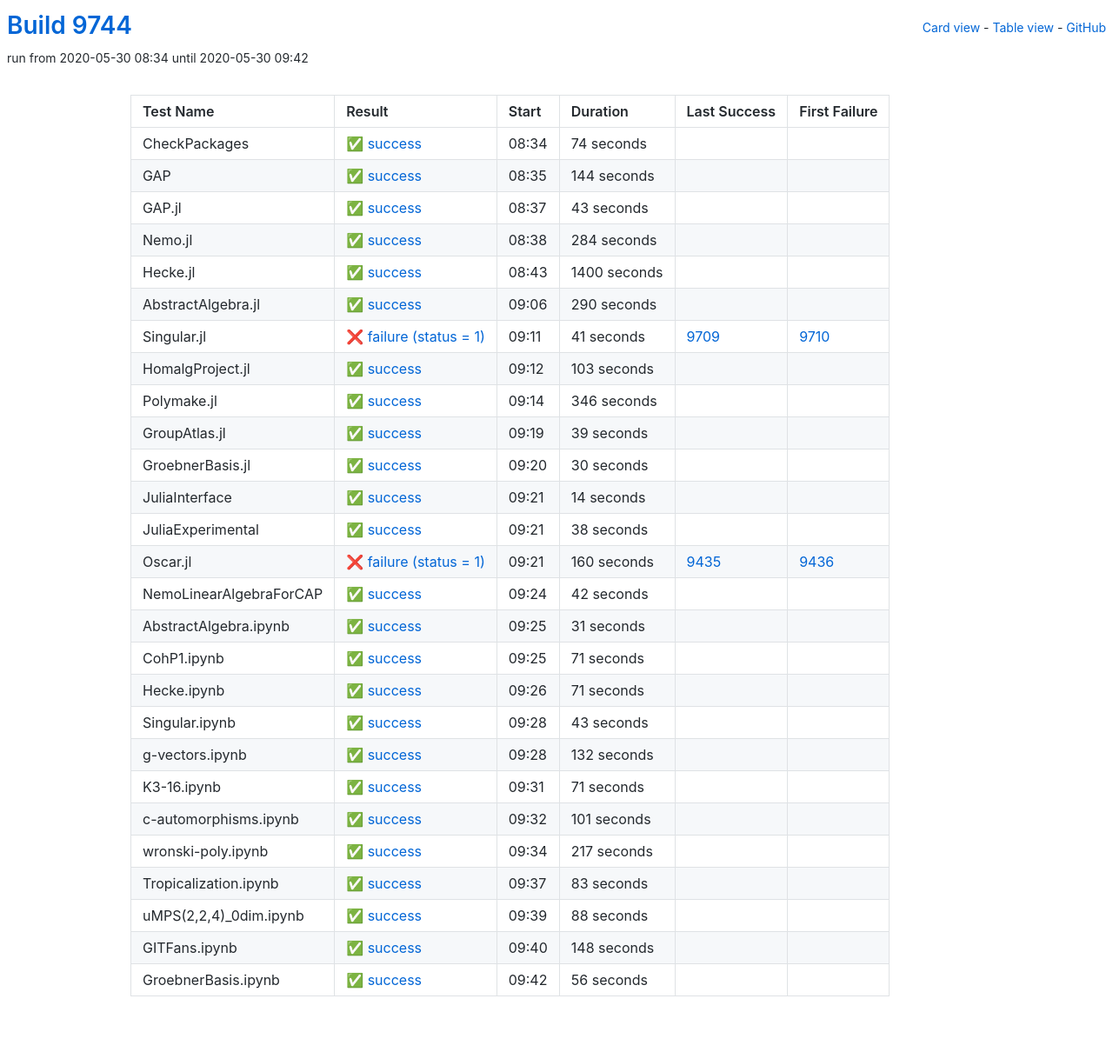
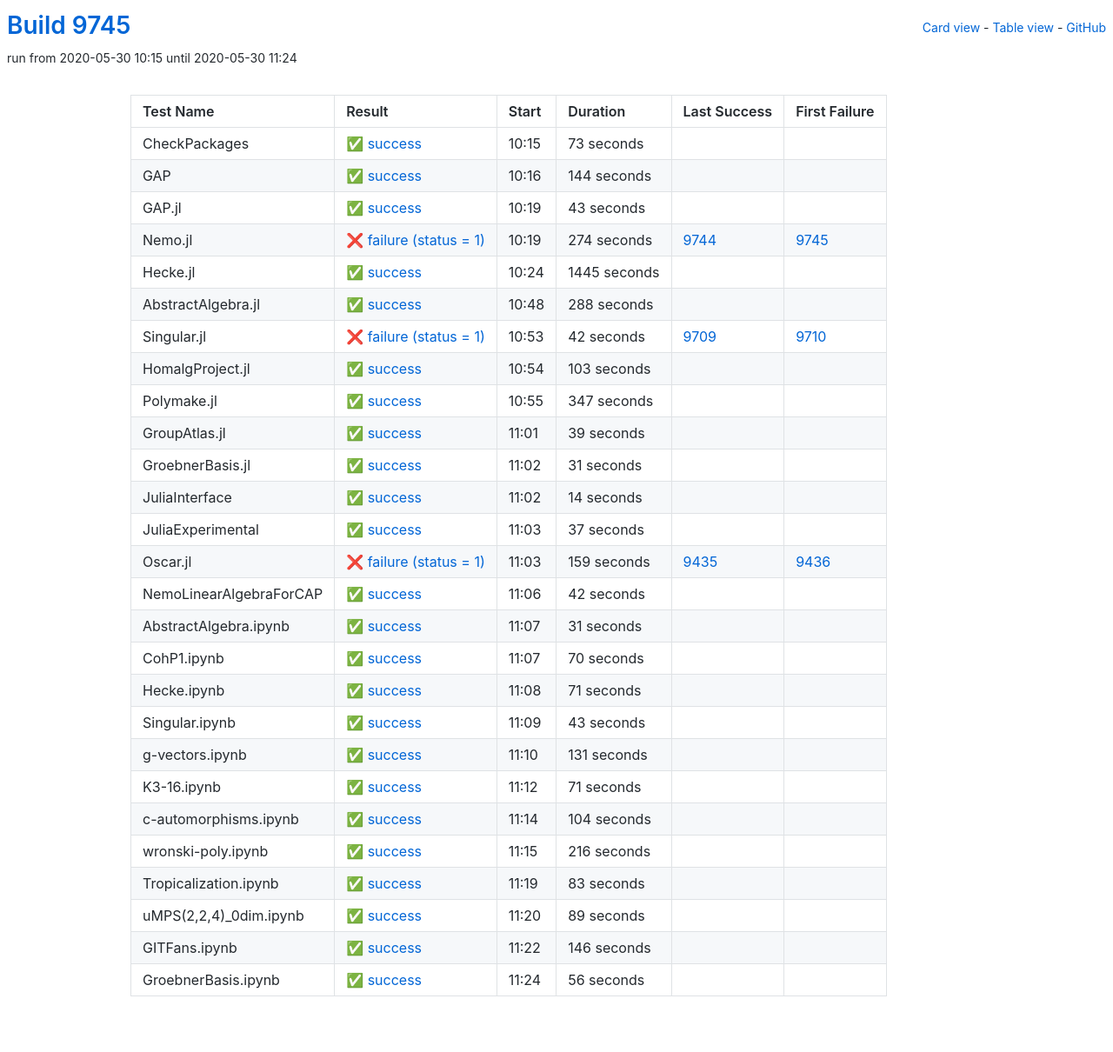
Before and after one commit to oscar-system/oscar-ci-status, a Jekyll site: the page built from table.html, in a window 1280 px wide. Shown: the whole page at 87% size. Built offline with Jekyll 4.4.1, drawn with Linux system fonts in a browser that asks for light colours.

Commit message:
Build 9745

```diff
--- a/_data/ci.yml
+++ b/_data/ci.yml
@@ -1,17 +1,17 @@
-build: 9744
-build_url: https://oscarci.mathematik.uni-kl.de/job/oscar/9744/
+build: 9745
+build_url: https://oscarci.mathematik.uni-kl.de/job/oscar/9745/
 job: oscar
 tests:
-- duration: 74
+- duration: 73
   exitcode: 0
   first_failure: false
   first_failure_url: null
   id: checkpackages
   last_success: false
   last_success_url: null
-  log: https://oscarci.mathematik.uni-kl.de/job/oscar/9744/artifact/logs/build-9744/CheckPackages.log
+  log: https://oscarci.mathematik.uni-kl.de/job/oscar/9745/artifact/logs/build-9745/CheckPackages.log
   name: CheckPackages
-  start: 2020-05-30 08:34
+  start: 2020-05-30 10:15
   status: success
   success: true
 - duration: 144
@@ -21,9 +21,9 @@
   id: gap
   last_success: false
   last_success_url: null
-  log: https://oscarci.mathematik.uni-kl.de/job/oscar/9744/artifact/logs/build-9744/GAP.log
+  log: https://oscarci.mathematik.uni-kl.de/job/oscar/9745/artifact/logs/build-9745/GAP.log
   name: GAP
-  start: 2020-05-30 08:35
+  start: 2020-05-30 10:16
   status: success
   success: true
 - duration: 43
@@ -33,57 +33,57 @@
   id: gap-jl
   last_success: false
   last_success_url: null
-  log: https://oscarci.mathematik.uni-kl.de/job/oscar/9744/artifact/logs/build-9744/GAP.jl.log
+  log: https://oscarci.mathematik.uni-kl.de/job/oscar/9745/artifact/logs/build-9745/GAP.jl.log
   name: GAP.jl
-  start: 2020-05-30 08:37
+  start: 2020-05-30 10:19
   status: success
   success: true
-- duration: 284
-  exitcode: 0
-  first_failure: false
-  first_failure_url: null
+- duration: 274
+  exitcode: 1
+  first_failure: 9745
+  first_failure_url: https://oscarci.mathematik.uni-kl.de/job/oscar/9745/
   id: nemo-jl
-  last_success: false
-  last_success_url: null
-  log: https://oscarci.mathematik.uni-kl.de/job/oscar/9744/artifact/logs/build-9744/Nemo.jl.log
+  last_success: 9744
+  last_success_url: https://oscarci.mathematik.uni-kl.de/job/oscar/9744/
+  log: https://oscarci.mathematik.uni-kl.de/job/oscar/9745/artifact/logs/build-9745/Nemo.jl.log
   name: Nemo.jl
-  start: 2020-05-30 08:38
-  status: success
-  success: true
-- duration: 1400
+  start: 2020-05-30 10:19
+  status: failure
+  success: false
+- duration: 1445
   exitcode: 0
   first_failure: false
   first_failure_url: null
   id: hecke-jl
   last_success: false
   last_success_url: null
-  log: https://oscarci.mathematik.uni-kl.de/job/oscar/9744/artifact/logs/build-9744/Hecke.jl.log
+  log: https://oscarci.mathematik.uni-kl.de/job/oscar/9745/artifact/logs/build-9745/Hecke.jl.log
   name: Hecke.jl
-  start: 2020-05-30 08:43
+  start: 2020-05-30 10:24
   status: success
   success: true
-- duration: 290
+- duration: 288
   exitcode: 0
   first_failure: false
   first_failure_url: null
   id: abstractalgebra-jl
   last_success: false
   last_success_url: null
-  log: https://oscarci.mathematik.uni-kl.de/job/oscar/9744/artifact/logs/build-9744/AbstractAlgebra.jl.log
+  log: https://oscarci.mathematik.uni-kl.de/job/oscar/9745/artifact/logs/build-9745/AbstractAlgebra.jl.log
   name: AbstractAlgebra.jl
-  start: 2020-05-30 09:06
+  start: 2020-05-30 10:48
   status: success
   success: true
-- duration: 41
+- duration: 42
   exitcode: 1
   first_failure: 9710
   first_failure_url: https://oscarci.mathematik.uni-kl.de/job/oscar/9710/
   id: singular-jl
   last_success: 9709
   last_success_url: https://oscarci.mathematik.uni-kl.de/job/oscar/9709/
-  log: https://oscarci.mathematik.uni-kl.de/job/oscar/9744/artifact/logs/build-9744/Singular.jl.log
+  log: https://oscarci.mathematik.uni-kl.de/job/oscar/9745/artifact/logs/build-9745/Singular.jl.log
   name: Singular.jl
-  start: 2020-05-30 09:11
+  start: 2020-05-30 10:53
   status: failure
   success: false
 - duration: 103
@@ -93,21 +93,21 @@
   id: homalgproject-jl
   last_success: false
   last_success_url: null
-  log: https://oscarci.mathematik.uni-kl.de/job/oscar/9744/artifact/logs/build-9744/HomalgProject.jl.log
+  log: https://oscarci.mathematik.uni-kl.de/job/oscar/9745/artifact/logs/build-9745/HomalgProject.jl.log
   name: HomalgProject.jl
-  start: 2020-05-30 09:12
+  start: 2020-05-30 10:54
   status: success
   success: true
-- duration: 346
+- duration: 347
   exitcode: 0
   first_failure: false
   first_failure_url: null
   id: polymake-jl
   last_success: false
   last_success_url: null
-  log: https://oscarci.mathematik.uni-kl.de/job/oscar/9744/artifact/logs/build-9744/Polymake.jl.log
+  log: https://oscarci.mathematik.uni-kl.de/job/oscar/9745/artifact/logs/build-9745/Polymake.jl.log
   name: Polymake.jl
-  start: 2020-05-30 09:14
+  start: 2020-05-30 10:55
   status: success
   success: true
 - duration: 39
@@ -117,21 +117,21 @@
   id: groupatlas-jl
   last_success: false
   last_success_url: null
-  log: https://oscarci.mathematik.uni-kl.de/job/oscar/9744/artifact/logs/build-9744/GroupAtlas.jl.log
+  log: https://oscarci.mathematik.uni-kl.de/job/oscar/9745/artifact/logs/build-9745/GroupAtlas.jl.log
   name: GroupAtlas.jl
-  start: 2020-05-30 09:19
+  start: 2020-05-30 11:01
   status: success
   success: true
-- duration: 30
+- duration: 31
   exitcode: 0
   first_failure: false
   first_failure_url: null
   id: groebnerbasis-jl
   last_success: false
   last_success_url: null
-  log: https://oscarci.mathematik.uni-kl.de/job/oscar/9744/artifact/logs/build-9744/GroebnerBasis.jl.log
+  log: https://oscarci.mathematik.uni-kl.de/job/oscar/9745/artifact/logs/build-9745/GroebnerBasis.jl.log
   name: GroebnerBasis.jl
-  start: 2020-05-30 09:20
+  start: 2020-05-30 11:02
   status: success
   success: true
 - duration: 14
@@ -141,33 +141,33 @@
   id: juliainterface
   last_success: false
   last_success_url: null
-  log: https://oscarci.mathematik.uni-kl.de/job/oscar/9744/artifact/logs/build-9744/JuliaInterface.log
+  log: https://oscarci.mathematik.uni-kl.de/job/oscar/9745/artifact/logs/build-9745/JuliaInterface.log
   name: JuliaInterface
-  start: 2020-05-30 09:21
+  start: 2020-05-30 11:02
   status: success
   success: true
-- duration: 38
+- duration: 37
   exitcode: 0
   first_failure: false
   first_failure_url: null
   id: juliaexperimental
   last_success: false
   last_success_url: null
-  log: https://oscarci.mathematik.uni-kl.de/job/oscar/9744/artifact/logs/build-9744/JuliaExperimental.log
+  log: https://oscarci.mathematik.uni-kl.de/job/oscar/9745/artifact/logs/build-9745/JuliaExperimental.log
   name: JuliaExperimental
-  start: 2020-05-30 09:21
+  start: 2020-05-30 11:03
   status: success
   success: true
-- duration: 160
+- duration: 159
   exitcode: 1
   first_failure: 9436
   first_failure_url: https://oscarci.mathematik.uni-kl.de/job/oscar/9436/
   id: oscar-jl
   last_success: 9435
   last_success_url: https://oscarci.mathematik.uni-kl.de/job/oscar/9435/
-  log: https://oscarci.mathematik.uni-kl.de/job/oscar/9744/artifact/logs/build-9744/Oscar.jl.log
+  log: https://oscarci.mathematik.uni-kl.de/job/oscar/9745/artifact/logs/build-9745/Oscar.jl.log
   name: Oscar.jl
-  start: 2020-05-30 09:21
+  start: 2020-05-30 11:03
   status: failure
   success: false
 - duration: 42
@@ -177,9 +177,9 @@
   id: nemolinearalgebraforcap
   last_success: false
   last_success_url: null
-  log: https://oscarci.mathematik.uni-kl.de/job/oscar/9744/artifact/logs/build-9744/NemoLinearAlgebraForCAP.log
+  log: https://oscarci.mathematik.uni-kl.de/job/oscar/9745/artifact/logs/build-9745/NemoLinearAlgebraForCAP.log
   name: NemoLinearAlgebraForCAP
-  start: 2020-05-30 09:24
+  start: 2020-05-30 11:06
   status: success
   success: true
 - duration: 31
@@ -189,21 +189,21 @@
   id: abstractalgebra-ipynb
   last_success: false
   last_success_url: null
-  log: https://oscarci.mathematik.uni-kl.de/job/oscar/9744/artifact/logs/build-9744/AbstractAlgebra.ipynb.log
+  log: https://oscarci.mathematik.uni-kl.de/job/oscar/9745/artifact/logs/build-9745/AbstractAlgebra.ipynb.log
   name: AbstractAlgebra.ipynb
-  start: 2020-05-30 09:25
+  start: 2020-05-30 11:07
   status: success
   success: true
-- duration: 71
+- duration: 70
   exitcode: 0
   first_failure: false
   first_failure_url: null
   id: cohp1-ipynb
   last_success: false
   last_success_url: null
-  log: https://oscarci.mathematik.uni-kl.de/job/oscar/9744/artifact/logs/build-9744/CohP1.ipynb.log
+  log: https://oscarci.mathematik.uni-kl.de/job/oscar/9745/artifact/logs/build-9745/CohP1.ipynb.log
   name: CohP1.ipynb
-  start: 2020-05-30 09:25
+  start: 2020-05-30 11:07
   status: success
   success: true
 - duration: 71
@@ -213,9 +213,9 @@
   id: hecke-ipynb
   last_success: false
   last_success_url: null
-  log: https://oscarci.mathematik.uni-kl.de/job/oscar/9744/artifact/logs/build-9744/Hecke.ipynb.log
+  log: https://oscarci.mathematik.uni-kl.de/job/oscar/9745/artifact/logs/build-9745/Hecke.ipynb.log
   name: Hecke.ipynb
-  start: 2020-05-30 09:26
+  start: 2020-05-30 11:08
   status: success
   success: true
 - duration: 43
@@ -225,21 +225,21 @@
   id: singular-ipynb
   last_success: false
   last_success_url: null
-  log: https://oscarci.mathematik.uni-kl.de/job/oscar/9744/artifact/logs/build-9744/Singular.ipynb.log
+  log: https://oscarci.mathematik.uni-kl.de/job/oscar/9745/artifact/logs/build-9745/Singular.ipynb.log
   name: Singular.ipynb
-  start: 2020-05-30 09:28
+  start: 2020-05-30 11:09
   status: success
   success: true
-- duration: 132
+- duration: 131
   exitcode: 0
   first_failure: false
   first_failure_url: null
   id: g-vectors-ipynb
   last_success: false
   last_success_url: null
-  log: https://oscarci.mathematik.uni-kl.de/job/oscar/9744/artifact/logs/build-9744/g-vectors.ipynb.log
+  log: https://oscarci.mathematik.uni-kl.de/job/oscar/9745/artifact/logs/build-9745/g-vectors.ipynb.log
   name: g-vectors.ipynb
-  start: 2020-05-30 09:28
+  start: 2020-05-30 11:10
   status: success
   success: true
 - duration: 71
@@ -249,33 +249,33 @@
   id: k3-16-ipynb
   last_success: false
   last_success_url: null
-  log: https://oscarci.mathematik.uni-kl.de/job/oscar/9744/artifact/logs/build-9744/K3-16.ipynb.log
+  log: https://oscarci.mathematik.uni-kl.de/job/oscar/9745/artifact/logs/build-9745/K3-16.ipynb.log
   name: K3-16.ipynb
-  start: 2020-05-30 09:31
+  start: 2020-05-30 11:12
   status: success
   success: true
-- duration: 101
+- duration: 104
   exitcode: 0
   first_failure: false
   first_failure_url: null
   id: c-automorphisms-ipynb
   last_success: false
   last_success_url: null
-  log: https://oscarci.mathematik.uni-kl.de/job/oscar/9744/artifact/logs/build-9744/c-automorphisms.ipynb.log
+  log: https://oscarci.mathematik.uni-kl.de/job/oscar/9745/artifact/logs/build-9745/c-automorphisms.ipynb.log
   name: c-automorphisms.ipynb
-  start: 2020-05-30 09:32
+  start: 2020-05-30 11:14
   status: success
   success: true
-- duration: 217
+- duration: 216
   exitcode: 0
   first_failure: false
   first_failure_url: null
   id: wronski-poly-ipynb
   last_success: false
   last_success_url: null
-  log: https://oscarci.mathematik.uni-kl.de/job/oscar/9744/artifact/logs/build-9744/wronski-poly.ipynb.log
+  log: https://oscarci.mathematik.uni-kl.de/job/oscar/9745/artifact/logs/build-9745/wronski-poly.ipynb.log
   name: wronski-poly.ipynb
-  start: 2020-05-30 09:34
+  start: 2020-05-30 11:15
   status: success
   success: true
 - duration: 83
@@ -285,33 +285,33 @@
   id: tropicalization-ipynb
   last_success: false
   last_success_url: null
-  log: https://oscarci.mathematik.uni-kl.de/job/oscar/9744/artifact/logs/build-9744/Tropicalization.ipynb.log
+  log: https://oscarci.mathematik.uni-kl.de/job/oscar/9745/artifact/logs/build-9745/Tropicalization.ipynb.log
   name: Tropicalization.ipynb
-  start: 2020-05-30 09:37
+  start: 2020-05-30 11:19
   status: success
   success: true
-- duration: 88
+- duration: 89
   exitcode: 0
   first_failure: false
   first_failure_url: null
   id: umps-2-2-4-0dim-ipynb
   last_success: false
   last_success_url: null
-  log: https://oscarci.mathematik.uni-kl.de/job/oscar/9744/artifact/logs/build-9744/uMPS-2-2-4-_0dim.ipynb.log
+  log: https://oscarci.mathematik.uni-kl.de/job/oscar/9745/artifact/logs/build-9745/uMPS-2-2-4-_0dim.ipynb.log
   name: uMPS(2,2,4)_0dim.ipynb
-  start: 2020-05-30 09:39
+  start: 2020-05-30 11:20
   status: success
   success: true
-- duration: 148
+- duration: 146
   exitcode: 0
   first_failure: false
   first_failure_url: null
   id: gitfans-ipynb
   last_success: false
   last_success_url: null
-  log: https://oscarci.mathematik.uni-kl.de/job/oscar/9744/artifact/logs/build-9744/GITFans.ipynb.log
+  log: https://oscarci.mathematik.uni-kl.de/job/oscar/9745/artifact/logs/build-9745/GITFans.ipynb.log
   name: GITFans.ipynb
-  start: 2020-05-30 09:40
+  start: 2020-05-30 11:22
   status: success
   success: true
 - duration: 56
@@ -321,8 +321,8 @@
   id: groebnerbasis-ipynb
   last_success: false
   last_success_url: null
-  log: https://oscarci.mathematik.uni-kl.de/job/oscar/9744/artifact/logs/build-9744/GroebnerBasis.ipynb.log
+  log: https://oscarci.mathematik.uni-kl.de/job/oscar/9745/artifact/logs/build-9745/GroebnerBasis.ipynb.log
   name: GroebnerBasis.ipynb
-  start: 2020-05-30 09:42
+  start: 2020-05-30 11:24
   status: success
   success: true
```
Also changed, not shown: README.md.
